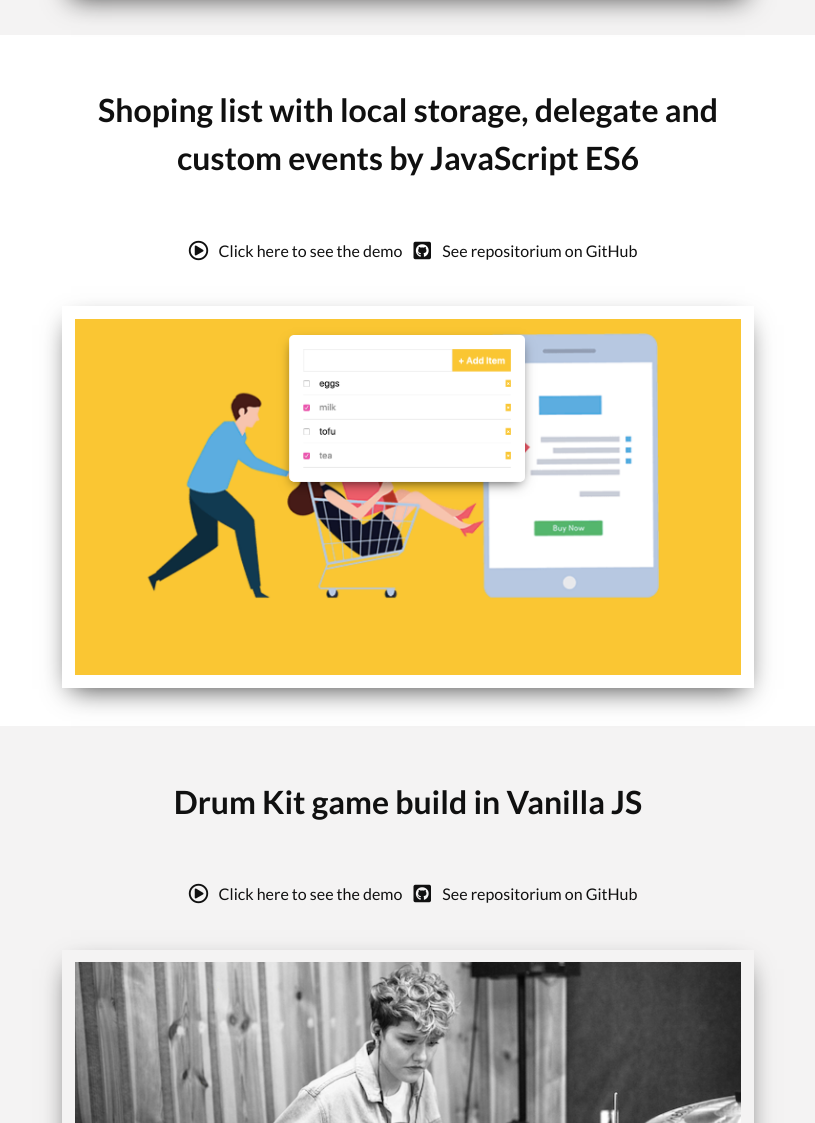
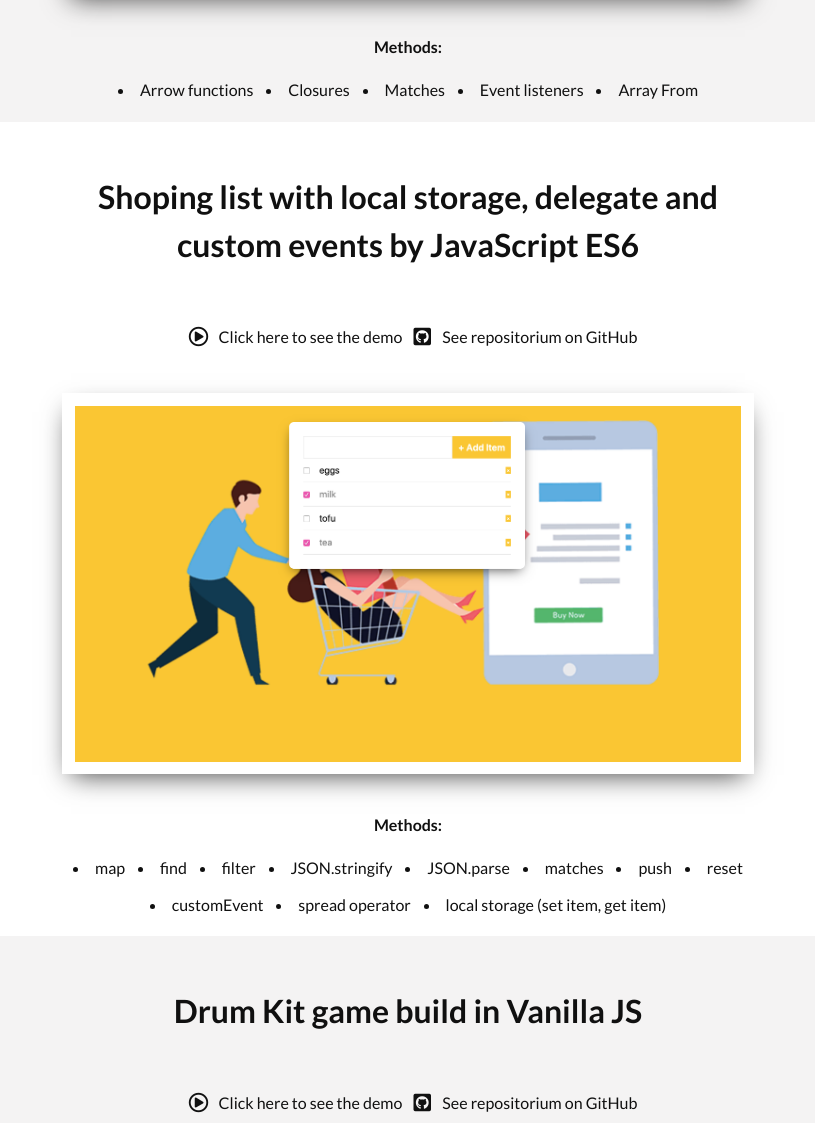
Before and after one commit to MadameMeduse/MonikaWaligora-Portfolio, a plain HTML site: page projects.html in a window 1280 px wide. Shown: the part 1490-2613 px from the top of the page, without its empty margins (232-1047 px from the left). Drawn offline with nearby package versions, Linux system fonts and the light colour scheme; a web font is replaced by a local one.

Commit message:
add description to new projects

```diff
--- a/projects.html
+++ b/projects.html
@@ -164,6 +164,14 @@
             title="Gallery"
           />
         </a>
+        <h4>Methods:</h4>
+        <ul>
+          <li>Arrow functions</li>
+          <li>Closures</li>
+          <li>Matches</li>
+          <li>Event listeners</li>
+          <li>Array From</li>
+        </ul>
       </section>
       <section id="shopingList">
         <h1>
@@ -184,13 +192,29 @@
             See repositorium on GitHub</a
           >
         </div>
-        <a href="https://madamemeduse.github.io/Reusable-gallery/">
+        <a href="https://madamemeduse.github.io/Shoping-List/">
           <img
             src="src/assets/img/shoping_list.png"
             alt="Gallery"
             title="Gallery"
           />
         </a>
+        <h4>Methods:
+        </h4>
+        <ul>
+          <li>map</li>
+          <li>find</li>
+          <li>filter</li>
+          <li>JSON.stringify</li>
+          <li>JSON.parse</li>
+          <li>matches</li>
+          <li>push</li>
+          <li>reset</li>
+          <li>customEvent</li>
+          <li>spread operator</li>
+          <li>local storage (set item, get item)</li>
+        </ul>
+
       </section>
         <section id="drumKit">
             <h1>
--- a/src/assets/scss/projects.scss
+++ b/src/assets/scss/projects.scss
@@ -52,6 +52,17 @@
 				max-width: 600px;
 				margin: 2vw;
 				max-width: 90%;
+			}
+		}
+
+		ul {
+			list-style: disc;
+			display: flex;
+			justify-content: center;
+			flex-wrap: wrap;
+			list-style-position: inside;
+			li {
+				padding: 0.5vw;
 			}
 		}
 
```
Also changed, not shown: src/assets/css/projects.css, 1 other file.
